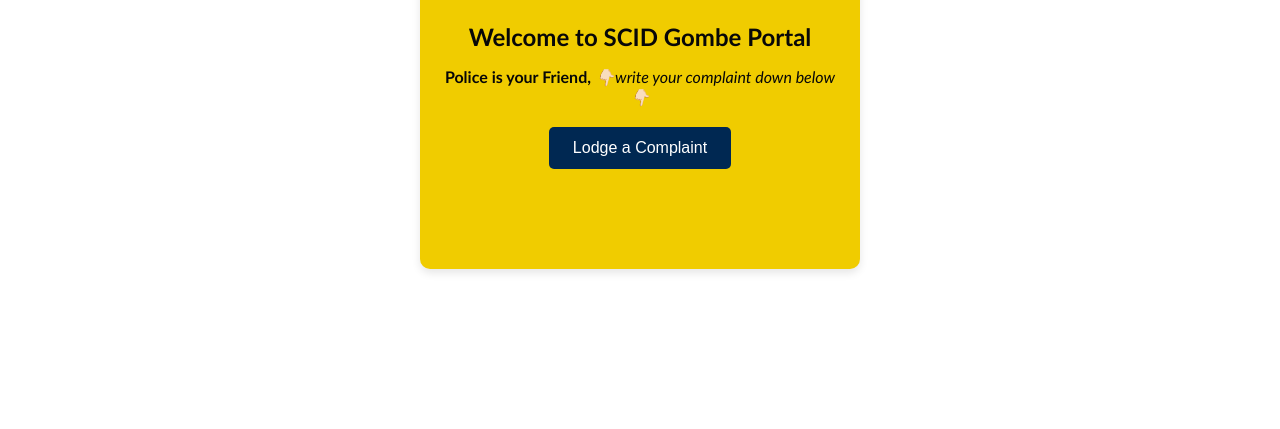
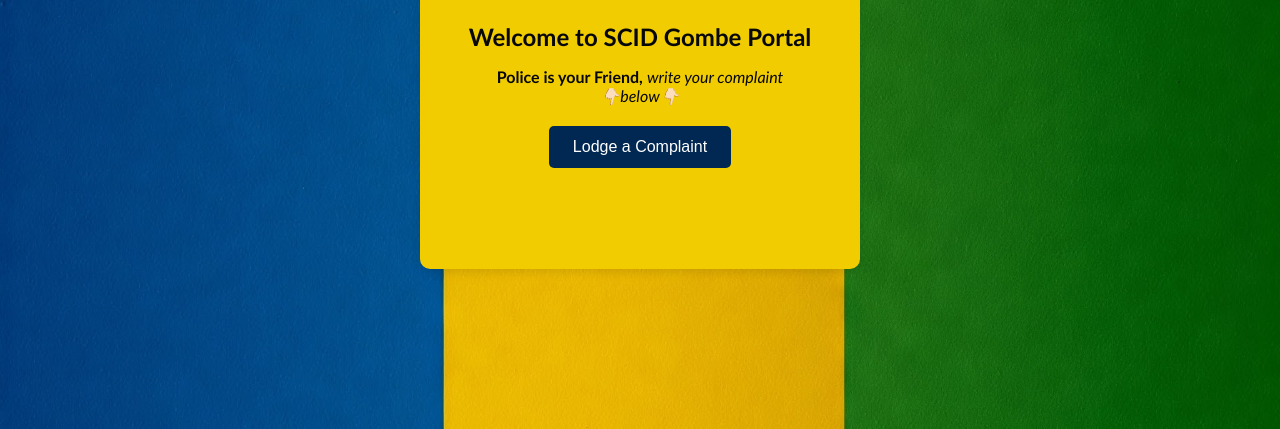
Before and after one commit to rasheethkar/myproject, a website: page public/index.html in a window 1280 px wide. Shown: the part 371-800 px from the top of the page. Drawn offline with Linux system fonts and the light colour scheme.

Commit message:
committing imageIndex - committing all files to the repository

```diff
--- a/public/index.html
+++ b/public/index.html
@@ -124,7 +124,7 @@
     <div class="container">
       <img src="images/npf_scid_gombe_logo.png" alt="Nigeria Police Force SCID Gombe Logo" class="logo"/>
       <h1>Welcome to SCID Gombe Portal</h1>
-      <p><strong>Police is your Friend,</strong> <em>👇🏻write your complaint down below👇🏻</em></p>
+      <p><strong>Police is your Friend,</strong> <em>write your complaint  <br>👇🏻below👇🏻</em></p>
       <a href="complaint.html" class="btn">Lodge a Complaint</a>
     </div>
   </main>
```
Also changed, not shown: public/images/npf2.png (renamed from public/images/fon.png).
